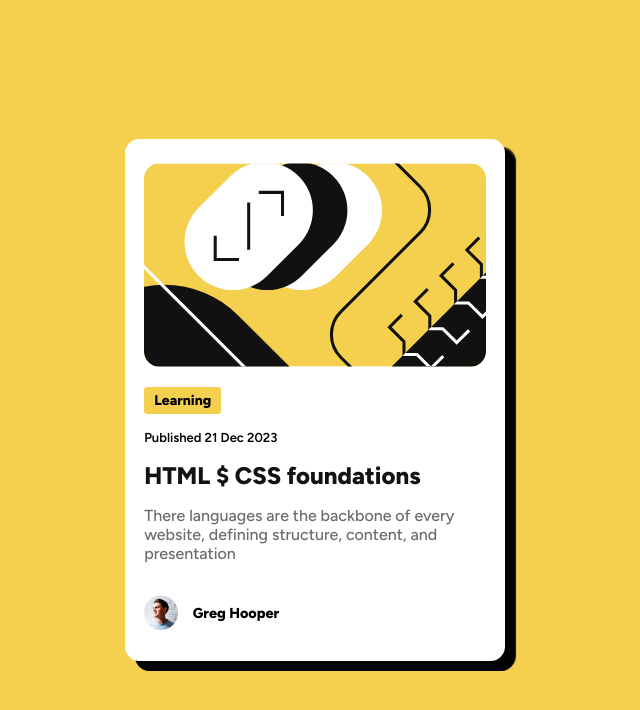
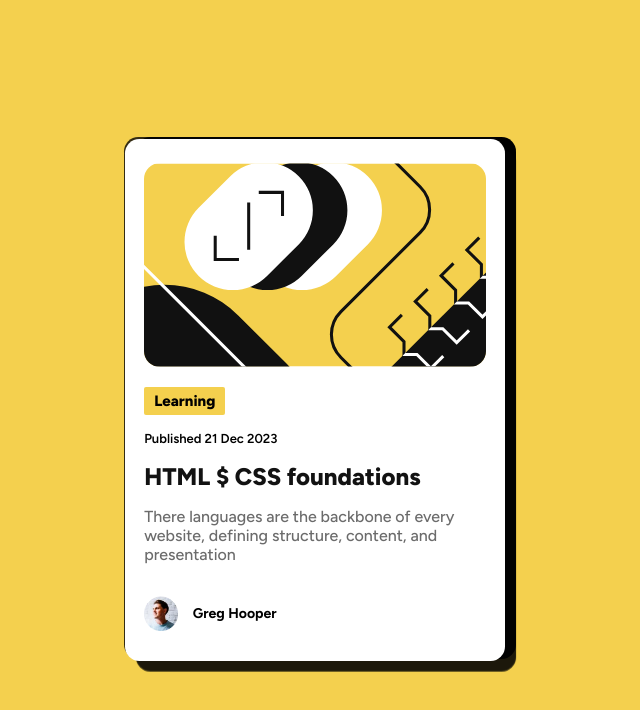
Before and after one commit to Karimwalid/front-end-mentor-challenge-03, a plain HTML site: page index.html in a window 1280 px wide. Shown: the whole page, without its empty margins (325-965 px from the left). Drawn offline with Linux system fonts and the light colour scheme.

Commit message:
update css file

```diff
--- a/design/style.css
+++ b/design/style.css
@@ -24,7 +24,7 @@ body{
     padding: 1.5rem 1.2rem;
     background-color:var(--White);
     border-radius: 0.9rem;
-    box-shadow:11px 8px 1px rgba(4, 4, 4,0.8), 11px 10px 0px rgba(4, 4, 4,0.5), 10px 10px;}
+    box-shadow:-1px -2px  rgba(4, 4, 4,0.8), 11px 11px 0px rgba(4, 4, 4,0.5), 11px -2px 0px, 11px 10px 1px rgba(4, 4, 4,0.8)}
 .card-img img{
     position: relative;
     width: 100%;
@@ -36,9 +36,9 @@ header :nth-child(2)
     padding: 5px 10px;
     background-color: var(--Yellow);
     margin: 1rem 0 0 0;
-    font-size: 14px;
+    font-size: 15px;
     font-weight: 800;
-    border-radius: 3px;
+    border-radius: 2px;
 }
 header p{
     font-size: small;
@@ -74,6 +74,6 @@ footer img:hover{width: 12%;}
 
 footer span{
     margin-left: 0.9rem;
-    font-size: 0.9rem;
-    font-weight: 800;
+    font-size: 0.88rem;
+    font-weight: 700;
 }
```
